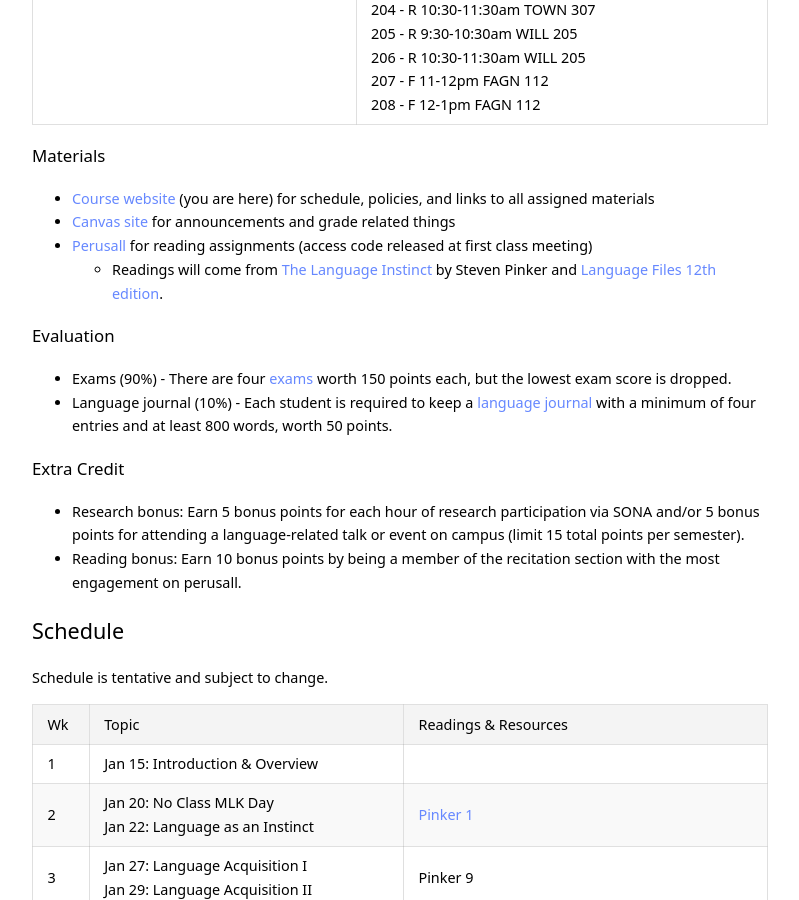
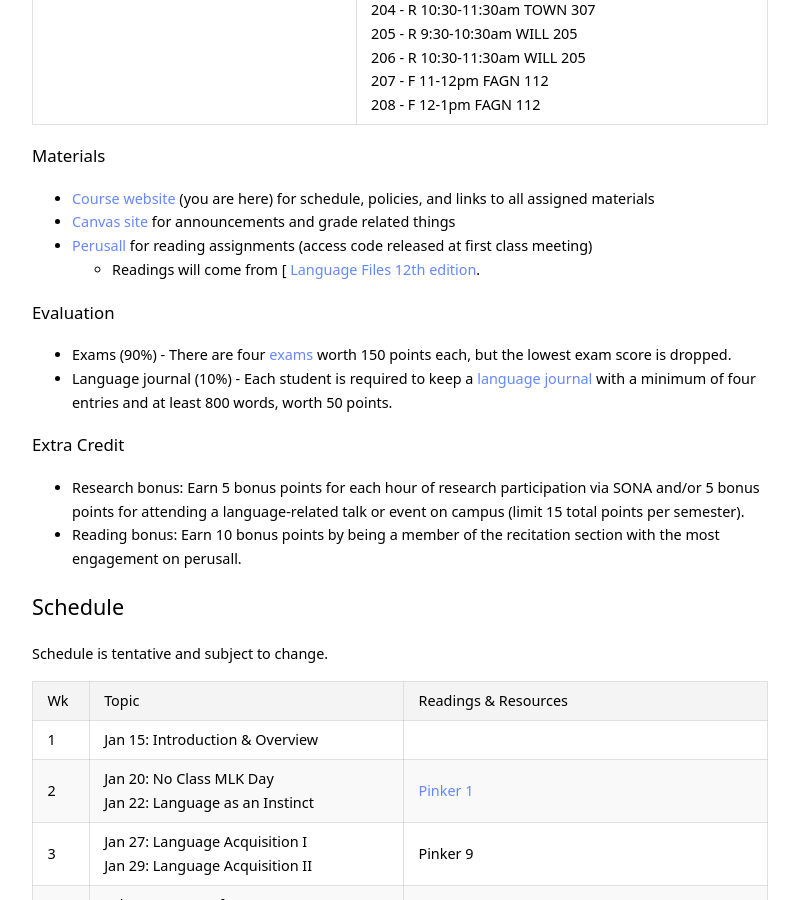
Before and after one commit to kschuler/ling001, a Jekyll site: the page built from index.md, in a window 1280 px wide and 900 px high, scrolled down 964 px. Shown: the whole window, without its empty margins (240-1039 px from the left). Built offline with Jekyll 4.4.1, drawn with Linux system fonts in a browser that asks for light colours.

Commit message:
index.md updated from https://stackedit.io/

```diff
--- a/index.md
+++ b/index.md
@@ -33,7 +33,7 @@ M & W 12-1pm with Katie<br>in STIT B6<br><br><br><br><br><br> | 201 - R 9:30-10:
 - **[Course website](index.html)** (you are here) for schedule, policies, and links to all assigned materials
 - **[Canvas site](https://canvas.upenn.edu/courses/1489351)** for announcements and grade related things
 - **[Perusall](https://app.perusall.com/courses/intro-to-linguistics-1)** for reading assignments (access code released at first class meeting)
-  - Readings will come from [The Language Instinct](https://www.indiebound.org/book/9780061336461) by Steven Pinker and [Language Files 12th edition](https://ohiostatepress.org/books/titles/9780814252703.html).
+  - Readings will come from [ [Language Files 12th edition](https://ohiostatepress.org/books/titles/9780814252703.html).
 
 ### Evaluation
 - **Exams (90%)** - There are four [exams](#exams) worth 150 points each, but the lowest exam score is dropped.
```
Also changed, not shown: other parts of index.md (+3 -0 lines).
